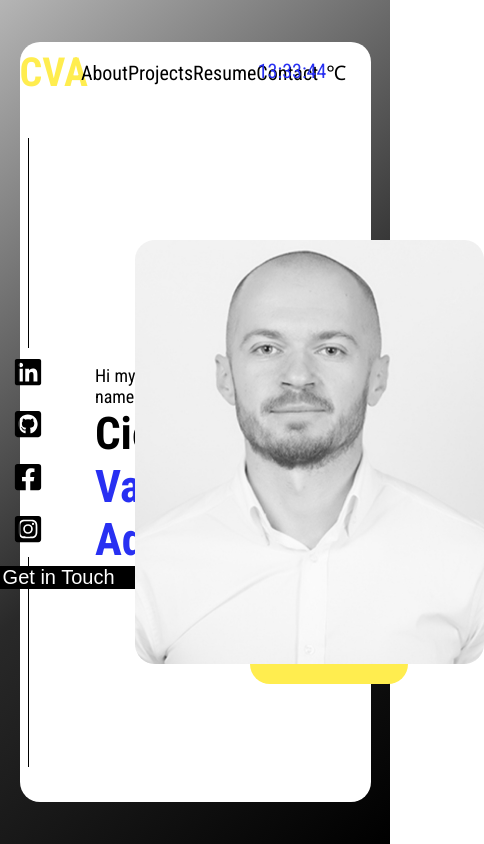
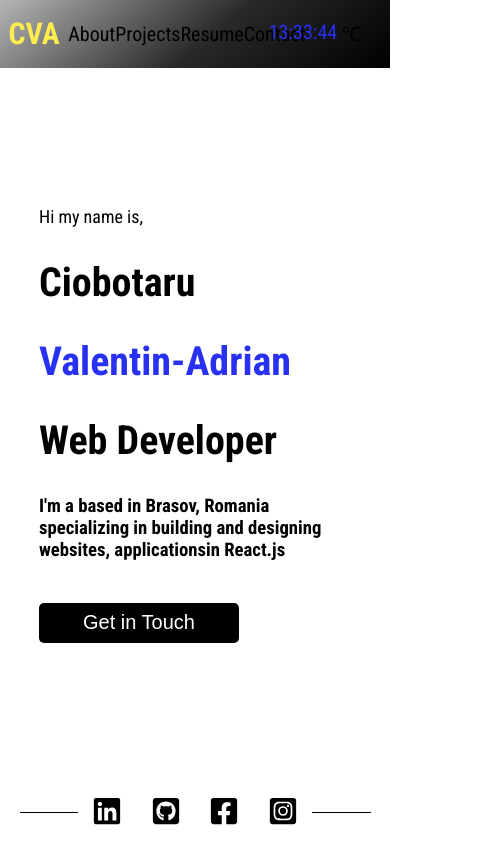
Before and after one commit to ciobotaruva/cva, a React (Create React App) app: page / in a window 390 px wide. Shown: the whole page, 484 px wide, since content can reach past the window. Built offline with nearby package versions, Linux system fonts and the light colour scheme; no server answers.

Commit message:
update main page

```diff
--- a/public/index.html
+++ b/public/index.html
@@ -3,7 +3,6 @@
 
 <head>
   <meta charset="utf-8" />
-  <link rel="icon" href="%PUBLIC_URL%/favicon.ico" />
   <meta name="viewport" content="width=device-width, initial-scale=1" />
   <meta name="theme-color" content="#000000" />
   <meta name="description" content="Web site created using create-react-app" />
--- a/src/Componets/App.css
+++ b/src/Componets/App.css
@@ -27,9 +27,18 @@
 .header{
     width: 100%;
     height: 8%;
+    position: fixed;
 }
 
 .body{
     width: 100%;
     height: 92%;
 }
+
+@media only screen and (max-width:600px){
+    .content{
+        width: 100%;
+        height: 100vh;
+        border-radius: 0;
+    }
+}
--- a/src/Componets/Main/Header.js
+++ b/src/Componets/Main/Header.js
@@ -70,7 +70,6 @@ function Header() {
                 'temp': calculateCelsius(res.data.main.temp),
                 'weather': res.data.weather[0].main
             });
-            console.log(res);
         } catch (e) {
             console.warn(e);
         }
@@ -94,7 +93,7 @@ function Header() {
         <div className="header-logo">
             <div className="header-nav">
                 <Link to='/' className="logo">
-                    <h1 >Cva</h1>
+                    <h1>Cva</h1>
                 </Link>
                 <nav>
                     <ul>
--- a/src/Componets/Main/Home.js
+++ b/src/Componets/Main/Home.js
@@ -10,26 +10,30 @@ export default function Home() {
             <div className='icons'>
                 <div className='line' />
                 <div className='icon'>
-                    <a href="https://www.linkedin.com/in/valentin-adrian-ciobotaru-5247ab133/" target="_blank">
+                    <a href="https://www.linkedin.com/in/valentin-adrian-ciobotaru-5247ab133/" target="_blank" rel="noopener noreferrer">
                         <FaLinkedin className='icon-style' />
                     </a>
-                    <a href="https://github.com/ciobotaruva" target='_blank'>
+                    <a href="https://github.com/ciobotaruva" target='_blank' rel="noopener noreferrer">
                         <FaGithubSquare className='icon-style' />
                     </a>
-                    <a href='https://www.facebook.com/ciobotaru.valentinadrian?ref=bookmarks' target="_blank" className="facebook">
+                    <a href='https://www.facebook.com/ciobotaru.valentinadrian?ref=bookmarks' target="_blank" className="facebook" rel="noopener noreferrer">
                         <FaFacebookSquare className='icon-style' />
                     </a>
-                    <a href="https://www.instagram.com/vali.ciobotaru/?hl=ro" target="_blank">
+                    <a href="https://www.instagram.com/vali.ciobotaru/?hl=ro" target="_blank" rel="noopener noreferrer">
                         <FaInstagramSquare className='icon-style' />
                     </a>
                 </div>
                 <div className='line' />
             </div>
             <div className='name-contact'>
-                <p>Hi my name is,</p>
-                <h2>Ciobotaru</h2>
-                <h2>Valentin-Adrian</h2>
-                <button>Get in Touch</button>
+                <div className="description">
+                    <p>Hi my name is,</p>
+                    <h2>Ciobotaru</h2>
+                    <h2>Valentin-Adrian</h2>
+                    <h2>Web Developer</h2>
+                    <h3>I'm a  based in Brasov, Romania specializing in building and designing  websites, applicationsin React.js</h3>
+                    <button>Get in Touch</button>
+                </div>
             </div>
             <div className='image'>
                 <div className="image-back" />
--- a/src/Componets/Main/Style/Header.css
+++ b/src/Componets/Main/Style/Header.css
@@ -80,3 +80,14 @@ nav ul li{
     justify-content: space-around;
     margin-right: 25px;
 }
+
+@media only screen and (max-width: 600px){
+    .logo h1{
+        font-size: 30px;
+    }
+
+    .header-logo{
+        background: rgb(181,181,181);
+        background: linear-gradient(140deg, rgba(181,181,181,1) 0%, rgba(41,41,41,1) 54%, rgba(0,0,0,1) 100%);
+    }
+}
--- a/src/Componets/Main/Style/Home.css
+++ b/src/Componets/Main/Style/Home.css
@@ -79,12 +79,13 @@ flex-direction: column;
     height: 40px;
     border-radius: 5px;
     font-size: 20px;
-    margin-right: 150px;
+
 }
 
 .name-contact button:hover{
     background-color: #2830F2;
     cursor: pointer;
+    border: none;
 }
 
 .image-back{
@@ -105,3 +106,65 @@ flex-direction: column;
 .image img{
     position: absolute;
 }
+
+@media only screen and (max-width: 600px){
+    .image{
+        display: none;
+    }
+
+    .home{
+        flex-direction: column;
+        margin-top: 8vh;
+    }
+
+    .icons, .icon{
+        flex-direction: row;
+        align-items: center;
+    }
+
+    .icons{
+        order:1;
+        height: 8%;
+        width: 100%;
+    }
+
+    .icon{
+        width: 60%;
+    }
+
+    .line{
+        height: 1px;
+        width: 15%;
+    }
+
+    .name-contact{
+        width: 100%;
+        height: 92%;
+        display: flex;
+        flex-direction: column;
+        justify-content: center;
+    }
+
+    .description{
+        display: flex;
+        flex-direction: column;
+        justify-content: space-evenly;
+        width: 80%;
+        height: 70%;
+    }
+
+    .description p{
+        font-size: 18px;
+    }
+
+    .description h2{
+        font-size: 40px;
+        font-weight: 600;
+        width: 100%;
+    }
+
+    button{
+        margin-top: 10px;
+    }
+
+}
--- /dev/null
+++ b/src/Componets/Projects/Projects.css
@@ -0,0 +1,35 @@
+*{
+    margin: 0;
+    padding: 0;
+    box-sizing: border-box;
+}
+
+.projects, .card-container{
+    width: 100%;
+    height: 100%;
+
+}
+
+
+.card-container{
+    overflow: scroll;
+}
+
+.card{
+    width: 50%;
+    height:300px;
+    margin-top: 30px;
+    margin-left: auto;
+    margin-right: auto;
+    background-color: red;
+
+}
+
+
+.card-container::-webkit-scrollbar {
+    display: none;
+  }
+
+  .card-container {
+    -ms-overflow-style: none;
+}
--- a/src/Componets/Projects/Projects.js
+++ b/src/Componets/Projects/Projects.js
@@ -1,11 +1,35 @@
 import React from 'react';
 
+import './Projects.css';
 
 function Projects() {
 
     return (
         <div className="projects">
-            <p>Projects</p>
+            <div className="card-container">
+                <div className="card"></div>
+                <div className="card"></div>
+                <div className="card"></div>
+                <div className="card"></div>
+                <div className="card"></div>
+                <div className="card"></div>
+                <div className="card"></div>
+                <div className="card"></div>
+                <div className="card"></div>
+                <div className="card"></div>
+                <div className="card"></div>
+                <div className="card"></div>
+                <div className="card"></div>
+                <div className="card"></div>
+                <div className="card"></div>
+                <div className="card"></div>
+                <div className="card"></div>
+                <div className="card"></div>
+                <div className="card"></div>
+                <div className="card"></div>
+                <div className="card"></div>
+                <div className="card"></div>
+            </div>
         </div>
 
     )
```
